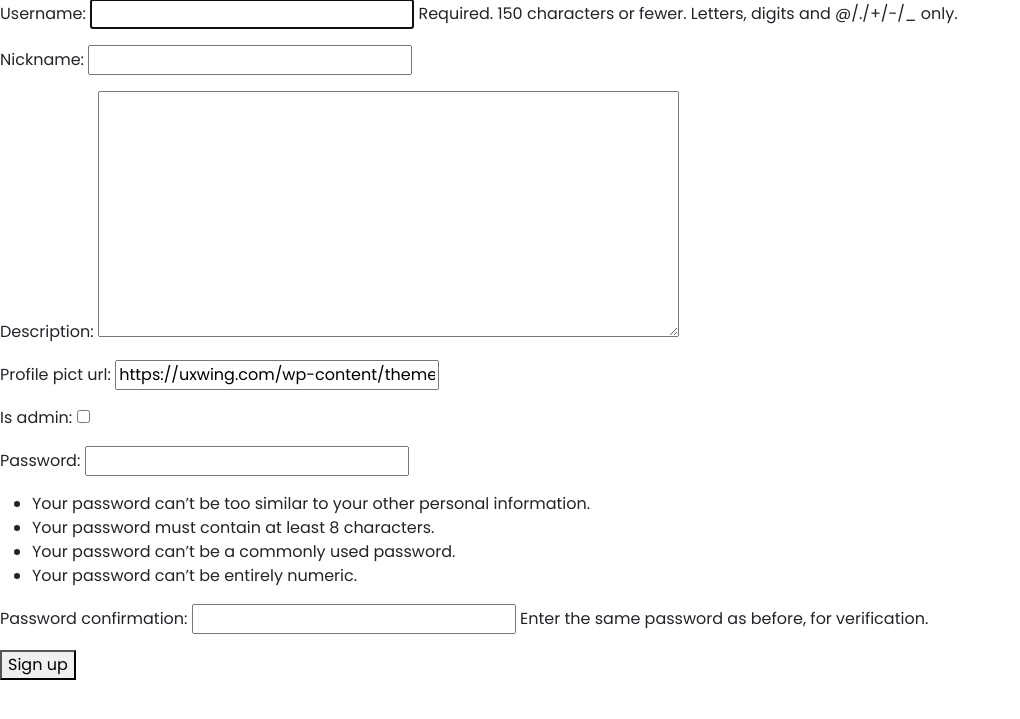
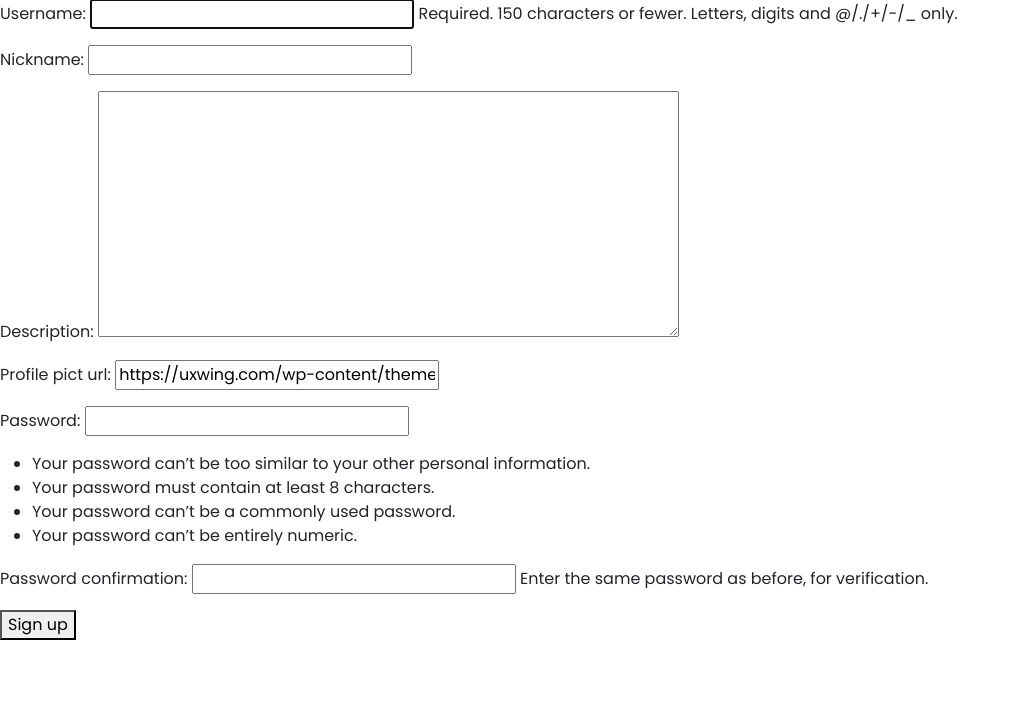
Before and after one commit to jaycentg/nutrious, a Django app: page /register/ in a window 1280 px wide. Shown: the part 47-766 px from the top of the page, without its empty margins (0-1020 px from the left). Run offline with Django 4.2, Linux system fonts and the light colour scheme.

Commit message:
fix admin option on registration and avatar settings

```diff
--- a/home/forms.py
+++ b/home/forms.py
@@ -5,11 +5,11 @@ from .models import AppUser
 
 class AppUserCreationForm(UserCreationForm):
     nickname = forms.CharField(required=True)
-    is_admin = forms.BooleanField()
+    # is_admin = forms.BooleanField()
 
     class Meta(UserCreationForm):
         model = AppUser
-        fields = ('username', 'nickname', 'description', 'profile_pict_url', 'is_admin')
+        fields = ('username', 'nickname', 'description', 'profile_pict_url')
 
 
 class AppUserChangeForm(UserChangeForm):
--- a/home/templates/index_admin.html
+++ b/home/templates/index_admin.html
@@ -6,6 +6,7 @@
     .avatar{
       width: 50px;
       height: 50px;
+      object-fit: cover;
     }
   </style>
 {% endblock meta %}
```
